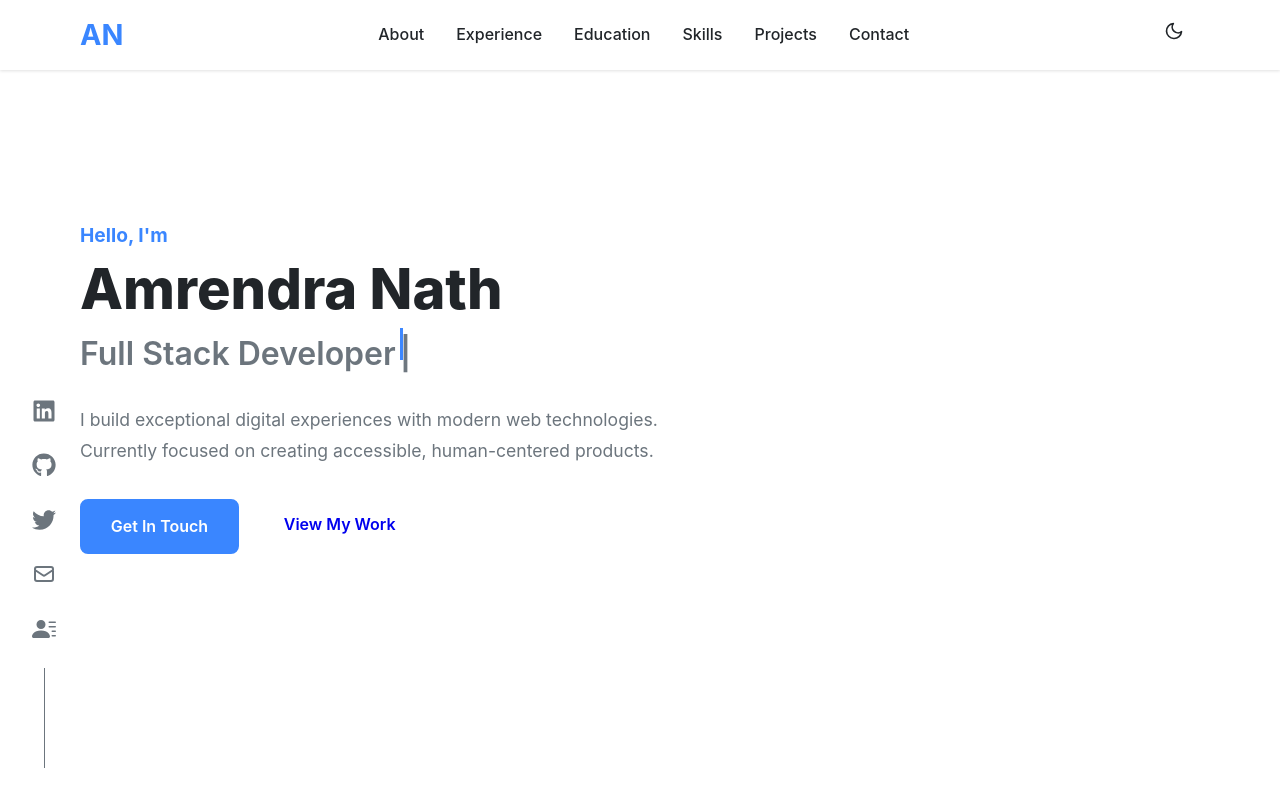
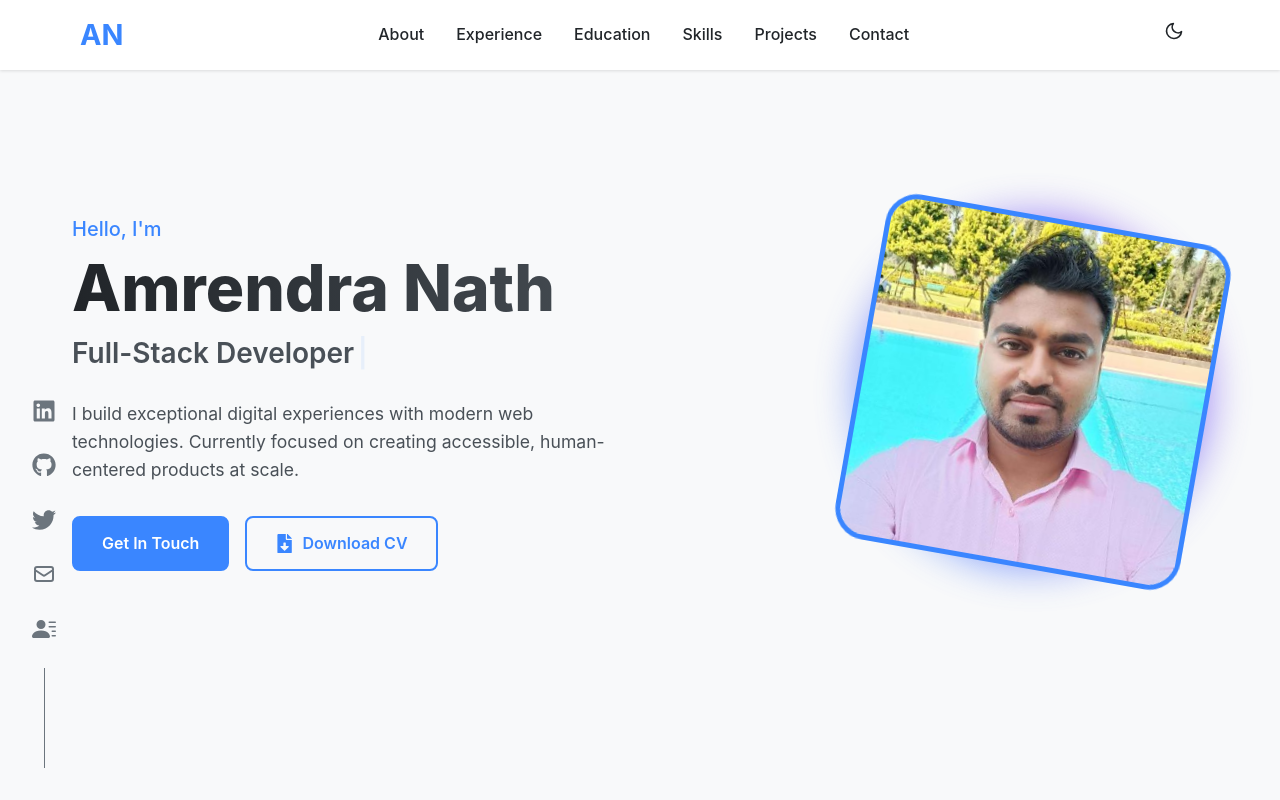
Before and after one commit to amrendranath/amrendranath, a React (Vite) app: page / in a window 1280 px wide. Shown: the top 800 px of the page. Built offline with nearby package versions, Linux system fonts and the light colour scheme.

Commit message:
hero section updates

```diff
--- a/package.json
+++ b/package.json
@@ -1,5 +1,5 @@
 {
-  "name": "my-vue-app",
+  "name": "amrendra-nath",
   "private": true,
   "version": "0.0.0",
   "type": "module",
--- a/src/components/Contact.tsx
+++ b/src/components/Contact.tsx
@@ -132,11 +132,13 @@ const Contact = () => {
             <ul className="contact-details">
               <li>
                 <FiMail className="contact-icon" />
-                <a href="mailto:amrendra@example.com">amrendra@example.com</a>
+                <a href="mailto:amrendrasrivastava26@gmail.com">
+                  amrendrasrivastava26@gmail.com
+                </a>
               </li>
               <li>
                 <FiUser className="contact-icon" />
-                <span>Based in Bangalore, India</span>
+                <span>Based in New Delhi, India</span>
               </li>
             </ul>
 
--- a/src/components/Hero.tsx
+++ b/src/components/Hero.tsx
@@ -1,10 +1,19 @@
 import { motion } from "framer-motion";
-import { useTypewriter } from "react-simple-typewriter";
+import { useTypewriter, Cursor } from "react-simple-typewriter";
+import { FaFileDownload } from "react-icons/fa";
 import { socialLinks } from "../data/constants";
+import { useTheme } from "../hooks/useTheme";
 
 const Hero = () => {
+  const { darkMode } = useTheme();
+
   const [text] = useTypewriter({
-    words: ["Software Engineer", "Full Stack Developer", "Tech Enthusiast"],
+    words: [
+      "Software Engineer",
+      "Full-Stack Developer",
+      "Open Source Contributor",
+      "Tech Enthusiast",
+    ],
     loop: true,
     typeSpeed: 70,
     deleteSpeed: 50,
@@ -12,48 +21,115 @@ const Hero = () => {
   });
 
   return (
-    <section id="home" className="hero-section">
-      <div className="container">
-        <div className="hero-content">
+    <section id="home" className={`hero-section ${darkMode ? "dark" : ""}`}>
+      <div className="hero-container">
+        {/* Main Content */}
         <motion.div
-            initial={{ opacity: 0, y: 20 }}
+          initial={{ opacity: 0, y: 50 }}
           animate={{ opacity: 1, y: 0 }}
           transition={{ duration: 0.5 }}
+          className="hero-content"
         >
-            <h4 className="greeting">Hello, I'm</h4>
-            <h1 className="name">Amrendra Nath</h1>
-            <h2 className="title">
+          <motion.h4
+            className="greeting"
+            initial={{ opacity: 0 }}
+            animate={{ opacity: 1 }}
+            transition={{ delay: 0.2 }}
+          >
+            Hello, I'm
+          </motion.h4>
+
+          <motion.h1
+            className="name"
+            initial={{ opacity: 0 }}
+            animate={{ opacity: 1 }}
+            transition={{ delay: 0.3 }}
+          >
+            Amrendra Nath
+          </motion.h1>
+
+          <motion.h2
+            className="title"
+            initial={{ opacity: 0 }}
+            animate={{ opacity: 1 }}
+            transition={{ delay: 0.4 }}
+          >
             {text}
-              <span className="cursor">|</span>
-            </h2>
-            <p className="description">
+            <Cursor cursorColor={darkMode ? "#4dabf7" : "#3a86ff"} />
+          </motion.h2>
+
+          <motion.p
+            className="description"
+            initial={{ opacity: 0 }}
+            animate={{ opacity: 1 }}
+            transition={{ delay: 0.5 }}
+          >
             I build exceptional digital experiences with modern web
             technologies. Currently focused on creating accessible,
-              human-centered products.
-            </p>
+            human-centered products at scale.
+          </motion.p>
 
-            <div className="hero-cta">
-              <a href="#contact" className="btn btn-primary">
+          <motion.div
+            className="hero-cta"
+            initial={{ opacity: 0 }}
+            animate={{ opacity: 1 }}
+            transition={{ delay: 0.6 }}
+          >
+            <motion.a
+              whileHover={{ scale: 1.05 }}
+              whileTap={{ scale: 0.95 }}
+              href="#contact"
+              className="btn btn-primary"
+            >
               Get In Touch
-              </a>
-              <a href="#projects" className="btn btn-secondary">
-                View My Work
-              </a>
+            </motion.a>
+            <motion.a
+              whileHover={{ scale: 1.05 }}
+              whileTap={{ scale: 0.95 }}
+              href="/pdfs/resume.pdf"
+              download
+              className="btn btn-secondary"
+            >
+              <FaFileDownload className="btn-icon" />
+              Download CV
+            </motion.a>
+          </motion.div>
+        </motion.div>
+
+        {/* Profile Image */}
+        <motion.div
+          initial={{ opacity: 0, scale: 0.5 }}
+          animate={{ opacity: 1, scale: 1 }}
+          transition={{ duration: 0.5 }}
+          className="hero-image"
+        >
+          <div className="image-wrapper">
+            <img
+              src="/images/profile.jpeg"
+              alt="Amrendra Nath"
+              className="profile-image"
+            />
+            <div className={`glow-effect ${darkMode ? "dark" : ""}`} />
           </div>
         </motion.div>
-        </div>
 
+        {/* Social Links */}
         <div className="hero-social">
-          {socialLinks.map((link) => (
-            <a
-              key={link.id}
+          {socialLinks.map((link, index) => (
+            <motion.a
+              key={link.name}
               href={link.url}
               target="_blank"
               rel="noopener noreferrer"
               aria-label={link.name}
+              initial={{ opacity: 0, y: 20 }}
+              animate={{ opacity: 1, y: 0 }}
+              transition={{ duration: 0.5, delay: 0.7 + index * 0.1 }}
+              whileHover={{ y: -5, color: darkMode ? "#4dabf7" : "#3a86ff" }}
+              className="social-link"
             >
               {<link.icon />}
-            </a>
+            </motion.a>
           ))}
         </div>
       </div>
--- /dev/null
+++ b/src/contexts/ThemeContext.tsx
@@ -0,0 +1,10 @@
+import { createContext } from "react";
+
+export type ThemeContextType = {
+  darkMode: boolean;
+  toggleTheme: () => void;
+};
+
+export const ThemeContext = createContext<ThemeContextType | undefined>(
+  undefined
+);
--- a/src/data/constants.ts
+++ b/src/data/constants.ts
@@ -49,7 +49,7 @@ export const experienceData = [
     id: 1,
     role: "Senior Software Engineer",
     company: "Tech Innovations Inc.",
-    location: "Bangalore, India",
+    location: "New Delhi, India",
     period: "2020 - Present",
     description:
       "Leading development of enterprise SaaS solutions for global clients",
--- /dev/null
+++ b/src/hooks/useTheme.tsx
@@ -0,0 +1,10 @@
+import { useContext } from "react";
+import { ThemeContext } from "../contexts/ThemeContext";
+
+export const useTheme = () => {
+  const context = useContext(ThemeContext);
+  if (context === undefined) {
+    throw new Error("useTheme must be used within a ThemeProvider");
+  }
+  return context;
+};
--- a/src/main.tsx
+++ b/src/main.tsx
@@ -1,12 +1,15 @@
 import { StrictMode } from "react";
 import { createRoot } from "react-dom/client";
 import { BrowserRouter } from "react-router-dom";
+import { ThemeProvider } from "./providers/ThemeProvider";
 import App from "./App.tsx";
 
 createRoot(document.getElementById("root")!).render(
   <StrictMode>
     <BrowserRouter>
-      <App />
+      <ThemeProvider>
+        <App />
+      </ThemeProvider>
     </BrowserRouter>
   </StrictMode>
 );
--- /dev/null
+++ b/src/providers/ThemeProvider.tsx
@@ -0,0 +1,18 @@
+import { useState } from "react";
+import type { ReactNode } from "react";
+import { ThemeContext } from "../contexts/ThemeContext";
+
+export const ThemeProvider = ({ children }: { children: ReactNode }) => {
+  const [darkMode, setDarkMode] = useState(false);
+
+  const toggleTheme = () => {
+    setDarkMode(!darkMode);
+    document.documentElement.classList.toggle("dark", !darkMode);
+  };
+
+  return (
+    <ThemeContext.Provider value={{ darkMode, toggleTheme }}>
+      {children}
+    </ThemeContext.Provider>
+  );
+};
--- a/src/styles/main.css
+++ b/src/styles/main.css
@@ -209,44 +209,85 @@ section {
   cursor: pointer;
 }
 
-/* Hero section */
 .hero-section {
   min-height: 100vh;
   display: flex;
   align-items: center;
-  padding-top: 70px;
+  padding-top: 80px;
+  background-color: #f8f9fa;
+  color: #212529;
+  transition: background-color 0.3s ease, color 0.3s ease;
+}
+
+.hero-section.dark {
+  background-color: #121212;
+  color: #f8f9fa;
+}
+
+.hero-container {
+  width: 100%;
+  max-width: 1200px;
+  margin: 0 auto;
+  padding: 0 2rem;
+  display: flex;
+  justify-content: space-between;
+  align-items: center;
+  position: relative;
 }
 
 .hero-content {
   max-width: 600px;
+  z-index: 2;
 }
 
 .greeting {
-  font-size: 1.2rem;
-  color: var(--primary-color);
+  font-size: 1.25rem;
+  color: #3a86ff;
   margin-bottom: 0.5rem;
+  font-weight: 500;
+}
+
+.dark .greeting {
+  color: #4dabf7;
 }
 
 .name {
-  font-size: 3.5rem;
+  font-size: clamp(2.5rem, 8vw, 4rem);
   font-weight: 800;
+  line-height: 1.1;
   margin-bottom: 0.5rem;
-  line-height: 1.1;
+  background: linear-gradient(90deg, #212529, #495057);
+  -webkit-background-clip: text;
+  background-clip: text;
+  color: transparent;
+}
+
+.dark .name {
+  background: linear-gradient(90deg, #f8f9fa, #adb5bd);
 }
 
 .title {
-  font-size: 2rem;
+  font-size: clamp(1.25rem, 4vw, 1.75rem);
   font-weight: 600;
-  color: var(--text-secondary);
+  color: #495057;
+  min-height: 2.5rem;
   margin-bottom: 1.5rem;
-  min-height: 2.5rem;
+}
+
+.dark .title {
+  color: #adb5bd;
 }
 
 .description {
   font-size: 1.1rem;
-  color: var(--text-secondary);
+  line-height: 1.6;
+  color: #495057;
   margin-bottom: 2rem;
-  line-height: 1.8;
+  max-width: 90%;
+}
+
+.dark .description {
+  color: #adb5bd;
 }
 
 .hero-cta {
@@ -255,22 +296,210 @@ section {
   margin-top: 2rem;
 }
 
-.cursor {
-  display: inline-block;
-  width: 3px;
-  height: 2rem;
-  background-color: var(--primary-color);
-  margin-left: 4px;
-  animation: blink 1s infinite;
+.btn {
+  display: inline-flex;
+  align-items: center;
+  justify-content: center;
+  padding: 0.8rem 1.75rem;
+  border-radius: 0.5rem;
+  font-weight: 600;
+  text-decoration: none;
+  transition: all 0.3s ease;
+  font-size: 1rem;
 }
 
-@keyframes blink {
+.btn-primary {
+  background-color: #3a86ff;
+  color: white;
+  border: 2px solid #3a86ff;
+}
+
+.dark .btn-primary {
+  background-color: #4dabf7;
+  border-color: #4dabf7;
+}
+
+.btn-primary:hover {
+  background-color: #2979ff;
+  box-shadow: 0 10px 20px -10px rgba(58, 134, 255, 0.5);
+}
+
+.dark .btn-primary:hover {
+  background-color: #3a8cf0;
+}
+
+.btn-secondary {
+  background-color: transparent;
+  color: #3a86ff;
+  border: 2px solid #3a86ff;
+}
+
+.dark .btn-secondary {
+  color: #4dabf7;
+  border-color: #4dabf7;
+}
+
+.btn-secondary:hover {
+  background-color: rgba(58, 134, 255, 0.1);
+  box-shadow: 0 10px 20px -10px rgba(58, 134, 255, 0.3);
+}
+
+.dark .btn-secondary:hover {
+  background-color: rgba(77, 171, 247, 0.1);
+}
+
+.btn-icon {
+  margin-right: 0.5rem;
+}
+
+.hero-image {
+  position: relative;
+  z-index: 1;
+}
+
+.image-wrapper {
+  position: relative;
+  width: 350px;
+  height: 350px;
+}
+
+.profile-image {
+  width: 100%;
+  height: 100%;
+  object-fit: cover;
+  border-radius: 50%;
+  border: 5px solid #3a86ff;
+  position: relative;
+  z-index: 2;
+}
+
+.dark .profile-image {
+  border-color: #4dabf7;
+}
+
+.glow-effect {
+  position: absolute;
+  width: 100%;
+  height: 100%;
+  border-radius: 50%;
+  background: linear-gradient(45deg, #3a86ff, #8338ec);
+  top: 0;
+  left: 0;
+  filter: blur(20px);
+  opacity: 0.5;
+  z-index: 1;
+  animation: glow-pulse 4s ease-in-out infinite;
+}
+
+.glow-effect.dark {
+  background: linear-gradient(45deg, #4dabf7, #9775fa);
+}
+
+@keyframes glow-pulse {
   0%,
   100% {
-    opacity: 1;
+    transform: scale(0.95);
+    opacity: 0.5;
   }
   50% {
-    opacity: 0;
+    transform: scale(1.05);
+    opacity: 0.8;
+  }
+}
+
+.hero-social {
+  position: absolute;
+  left: 2rem;
+  bottom: 2rem;
+  display: flex;
+  flex-direction: column;
+  gap: 1rem;
+  z-index: 10;
+}
+
+.social-link {
+  color: #6c757d;
+  font-size: 1.5rem;
+  transition: all 0.3s ease;
+}
+
+.dark .social-link {
+  color: #adb5bd;
+}
+
+.social-link:hover {
+  color: #3a86ff;
+}
+
+.dark .social-link:hover {
+  color: #4dabf7;
+}
+
+.hero-social::after {
+  content: "";
+  display: block;
+  width: 1px;
+  height: 100px;
+  margin: 1rem auto 0;
+  background-color: #6c757d;
+}
+
+.dark .hero-social::after {
+  background-color: #adb5bd;
+}
+
+/* Responsive Design */
+@media (max-width: 1024px) {
+  .hero-container {
+    flex-direction: column;
+    text-align: center;
+    padding-top: 6rem;
+  }
+
+  .hero-content {
+    max-width: 100%;
+    margin-bottom: 3rem;
+  }
+
+  .description {
+    max-width: 100%;
+    margin-left: auto;
+    margin-right: auto;
+  }
+
+  .hero-cta {
+    justify-content: center;
+  }
+
+  .hero-social {
+    position: static;
+    flex-direction: row;
+    justify-content: center;
+    margin-top: 3rem;
+    padding-top: 2rem;
+    border-top: 1px solid rgba(108, 117, 125, 0.2);
+  }
+
+  .hero-social::after {
+    display: none;
+  }
+}
+
+@media (max-width: 768px) {
+  .image-wrapper {
+    width: 280px;
+    height: 280px;
+  }
+}
+
+@media (max-width: 576px) {
+  .hero-cta {
+    flex-direction: column;
+  }
+
+  .image-wrapper {
+    width: 240px;
+    height: 240px;
   }
 }
 
```
Also changed, not shown: src/components/Footer.tsx (+5 -2 lines). Lines whose indentation alone changed are shown as unchanged.
